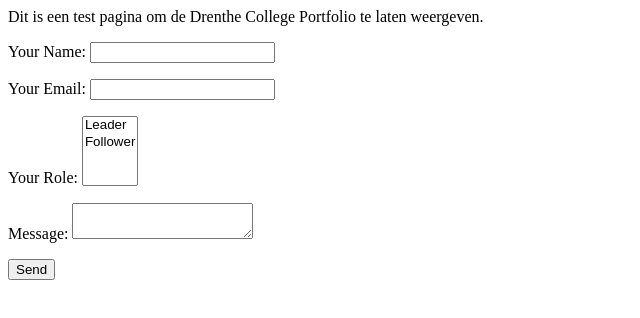
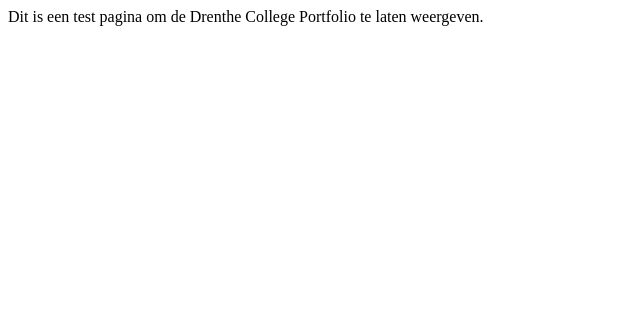
Before and after one commit to rnemo1997/portfolio, a plain HTML site: page index.html in a window 1280 px wide. Shown: the whole page, without its empty margins (0-640 px from the left). Drawn offline with Linux system fonts and the light colour scheme.

Commit message:
remove form

```diff
--- a/index.html
+++ b/index.html
@@ -12,27 +12,5 @@
 <div>
     Dit is een test pagina om de Drenthe College Portfolio te laten weergeven.
 </div>
-<div>
-    <form name="contact" method="POST" data-netlify="true">
-        <p>
-            <label>Your Name: <input type="text" name="name" /></label>
-        </p>
-        <p>
-            <label>Your Email: <input type="email" name="email" /></label>
-        </p>
-        <p>
-            <label>Your Role: <select name="role[]" multiple>
-                <option value="leader">Leader</option>
-                <option value="follower">Follower</option>
-            </select></label>
-        </p>
-        <p>
-            <label>Message: <textarea name="message"></textarea></label>
-        </p>
-        <p>
-            <button type="submit">Send</button>
-        </p>
-    </form>
-</div>
 </body>
 </html>
```
